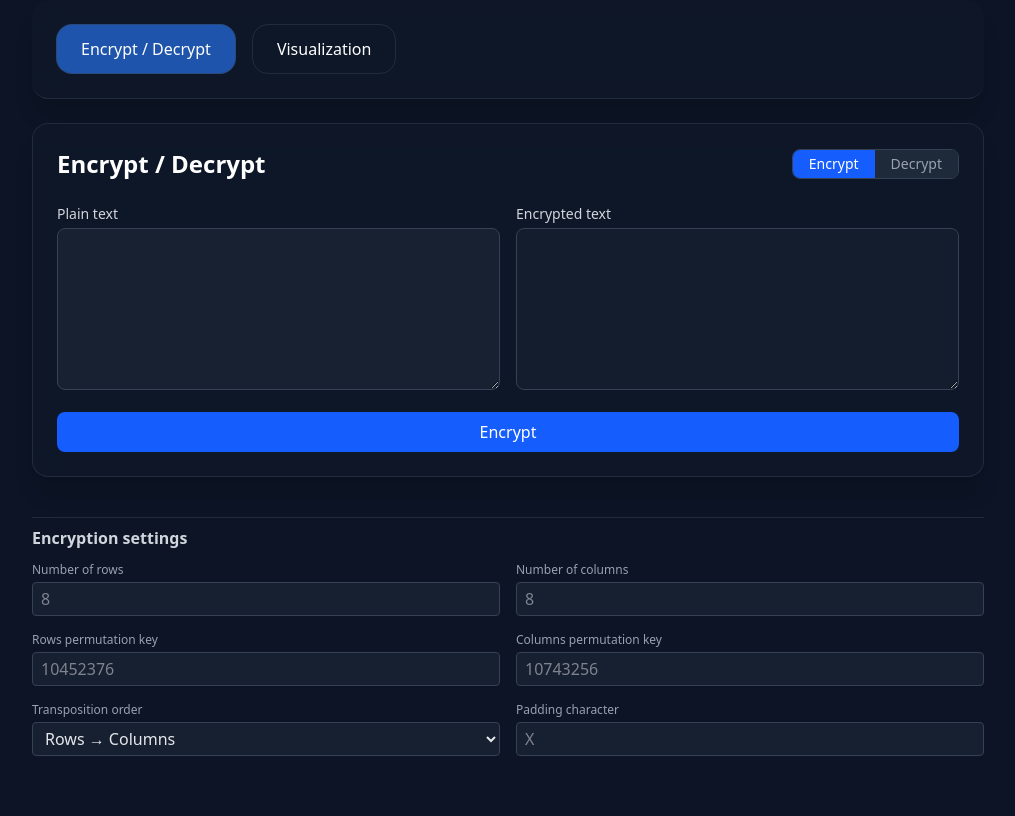
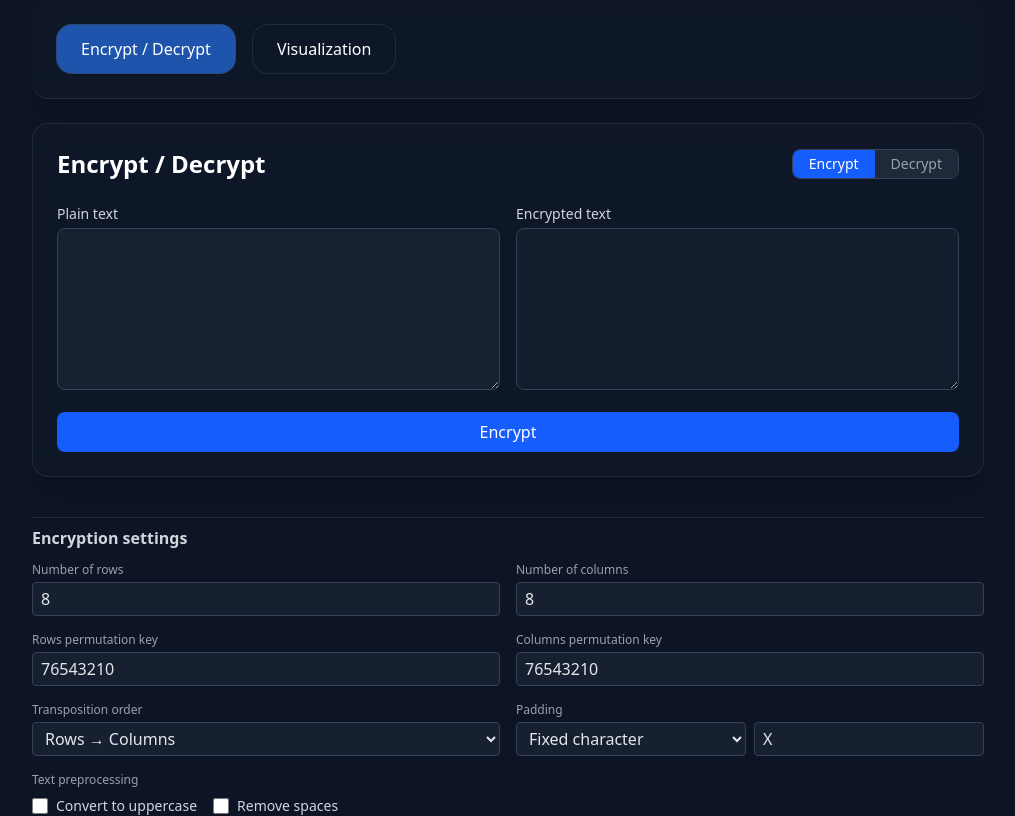
Before and after one commit to K1rtz/cipher-viz, a React (Vite) app: page / in a window 1280 px wide. Shown: the whole page, without its empty margins (132-1147 px from the left). Built offline with nearby package versions, Linux system fonts and the light colour scheme.

Commit message:
chore(frontend): refactor EncryptForm, add structure for cipher functions

```diff
--- a/src/components/EncryptForm.jsx
+++ b/src/components/EncryptForm.jsx
@@ -1,22 +1,47 @@
-import React, { useState } from "react";
+import React, {useEffect, useState} from "react";
 
 function EncryptForm() {
-  const [mode, setMode] = useState('encrypt'); // encrypt | decrypt
-  const [inputText, setInputText] = useState('');
-  const [outputText, setOutputText] = useState('');
+  const [config, setConfig] = useState({
+    mode: "encrypt", // encrypt | decrypt
+    inputText: "",
+    outputText: "",
+
+    uppercase: false,
+    removeSpaces: false,
+
+    numberOfRows: "8",
+    numberOfCols: "8",
+    rowKey: "76543210",
+    columnKey: "76543210",
+    transpositionOrder: "rows-first", // rows-first | cols-first
+
+    paddingStrategy: "fixed", // fixed | random | repeat
+    paddingChar: "X",
+  });
+
+  const updateConfig = (field, value) => {
+    setConfig((prev) => ({
+      ...prev,
+      [field]: value,
+    }));
+  };
+
+  useEffect(() => {
+    console.log(config);
+  },[config]);
+
 
   const handleProcess = () => {
-    // placeholder logika
-    const result = inputText.split('').reverse().join('');
-    setOutputText(result);
+
+    const result = ""; // placeholder
+    updateConfig("outputText", result);
   };
 
   return (
-    <div className="flex flex-col min-w-[800px] ">
+    <div className="flex flex-col min-w-[800px]">
       {/* Main card */}
       <div className="flex px-6 pt-6 items-center justify-center">
-        <div className="w-full  bg-gray-900/80 backdrop-blur-md border border-gray-700/50 rounded-2xl p-6 shadow-xl">
-
+        <div className="w-full bg-gray-900/80 backdrop-blur-md border border-gray-700/50 rounded-2xl p-6 shadow-xl">
           {/* Header */}
           <div className="flex items-center justify-between mb-6">
             <h2 className="text-2xl font-bold text-white">
@@ -26,21 +51,21 @@ function EncryptForm() {
             {/* Mode toggle */}
             <div className="flex rounded-lg overflow-hidden border border-gray-700">
               <button
-                onClick={() => setMode('encrypt')}
+                onClick={() => updateConfig("mode", "encrypt")}
                 className={`px-4 py-1 text-sm transition-colors ${
-                  mode === 'encrypt'
-                    ? 'bg-blue-600 text-white'
-                    : 'bg-gray-800 text-gray-400 hover:text-gray-200'
+                  config.mode === "encrypt"
+                    ? "bg-blue-600 text-white"
+                    : "bg-gray-800 text-gray-400 hover:text-gray-200"
                 }`}
               >
                 Encrypt
               </button>
               <button
-                onClick={() => setMode('decrypt')}
+                onClick={() => updateConfig("mode", "decrypt")}
                 className={`px-4 py-1 text-sm transition-colors ${
-                  mode === 'decrypt'
-                    ? 'bg-blue-600 text-white'
-                    : 'bg-gray-800 text-gray-400 hover:text-gray-200'
+                  config.mode === "decrypt"
+                    ? "bg-blue-600 text-white"
+                    : "bg-gray-800 text-gray-400 hover:text-gray-200"
                 }`}
               >
                 Decrypt
@@ -50,26 +75,28 @@ function EncryptForm() {
 
           {/* Inputs */}
           <div className="grid grid-cols-1 md:grid-cols-2 gap-4">
-            {/* Input */}
             <div>
               <label className="block text-sm text-gray-300 mb-1">
-                {mode === 'encrypt' ? 'Plain text' : 'Cipher text'}
+                {config.mode === "encrypt" ? "Plain text" : "Cipher text"}
               </label>
               <textarea
-                value={inputText}
-                onChange={(e) => setInputText(e.target.value)}
+                value={config.inputText}
+                onChange={(e) =>
+                  updateConfig("inputText", e.target.value)
+                }
                 rows={6}
                 className="w-full text-gray-200 bg-gray-800/60 rounded-lg px-3 py-2 border border-gray-700 focus:outline-none focus:ring-2 focus:ring-blue-500"
               />
             </div>
 
-            {/* Output */}
             <div>
               <label className="block text-sm text-gray-300 mb-1">
-                {mode === 'encrypt' ? 'Encrypted text' : 'Decrypted text'}
+                {config.mode === "encrypt"
+                  ? "Encrypted text"
+                  : "Decrypted text"}
               </label>
               <textarea
-                value={outputText}
+                value={config.outputText}
                 readOnly
                 rows={6}
                 className="w-full text-gray-300 bg-gray-800/40 rounded-lg px-3 py-2 border border-gray-700 cursor-not-allowed"
@@ -77,18 +104,17 @@ function EncryptForm() {
             </div>
           </div>
 
-          {/* Action button */}
           <button
             onClick={handleProcess}
             className="w-full mt-4 bg-blue-600 hover:bg-blue-700 text-white font-medium py-2 rounded-lg transition-colors"
           >
-            {mode === 'encrypt' ? 'Encrypt' : 'Decrypt'}
+            {config.mode === "encrypt" ? "Encrypt" : "Decrypt"}
           </button>
         </div>
       </div>
 
       {/* Settings */}
-      <div className="mt-6  px-6  pt-4">
+      <div className="mt-6 px-6 pt-4">
         <h3 className="text-md border-t pt-2 font-semibold border-gray-700/50 text-gray-300 mb-3">
           Encryption settings
         </h3>
@@ -100,6 +126,10 @@ function EncryptForm() {
             </label>
             <input
               type="text"
+              value={config.numberOfRows}
+              onChange={(e) =>
+                updateConfig("numberOfRows", e.target.value)
+              }
               className="w-full bg-gray-800/60 text-gray-200 px-2 py-1 rounded border border-gray-700"
               placeholder="8"
             />
@@ -111,6 +141,10 @@ function EncryptForm() {
             </label>
             <input
               type="text"
+              value={config.numberOfCols}
+              onChange={(e) =>
+                updateConfig("numberOfCols", e.target.value)
+              }
               className="w-full bg-gray-800/60 text-gray-200 px-2 py-1 rounded border border-gray-700"
               placeholder="8"
             />
@@ -122,8 +156,12 @@ function EncryptForm() {
             </label>
             <input
               type="text"
+              value={config.rowKey}
+              onChange={(e) =>
+                updateConfig("rowKey", e.target.value)
+              }
               className="w-full bg-gray-800/60 text-gray-200 px-2 py-1 rounded border border-gray-700"
-              placeholder="10452376"
+              placeholder="76543210"
             />
           </div>
 
@@ -133,8 +171,12 @@ function EncryptForm() {
             </label>
             <input
               type="text"
+              value={config.columnKey}
+              onChange={(e) =>
+                updateConfig("columnKey", e.target.value)
+              }
               className="w-full bg-gray-800/60 text-gray-200 px-2 py-1 rounded border border-gray-700"
-              placeholder="10743256"
+              placeholder="76543210"
             />
           </div>
 
@@ -142,22 +184,88 @@ function EncryptForm() {
             <label className="block text-xs text-gray-400 mb-1">
               Transposition order
             </label>
-            <select className="w-full bg-gray-800/60 text-gray-200 px-2 py-1 rounded border border-gray-700">
-              <option>Rows → Columns</option>
-              <option>Columns → Rows</option>
+            <select
+              value={config.transpositionOrder}
+              onChange={(e) =>
+                updateConfig("transpositionOrder", e.target.value)
+              }
+              className="w-full bg-gray-800/60 text-gray-200 px-2 py-1 rounded border border-gray-700"
+            >
+              <option value="rows-first">Rows → Columns</option>
+              <option value="cols-first">Columns → Rows</option>
             </select>
           </div>
 
           <div>
             <label className="block text-xs text-gray-400 mb-1">
-              Padding character
+              Padding
             </label>
-            <input
-              type="text"
-              maxLength={1}
-              className="w-full bg-gray-800/60 text-gray-200 px-2 py-1 rounded border border-gray-700"
-              placeholder="X"
-            />
+
+            <div className="grid grid-cols-2 gap-2">
+              <select
+                value={config.paddingStrategy}
+                onChange={(e) =>
+                  updateConfig("paddingStrategy", e.target.value)
+                }
+                className="bg-gray-800/60 text-gray-200 px-2 py-1 rounded border border-gray-700"
+              >
+                <option value="fixed">Fixed character</option>
+                <option value="random">Random characters</option>
+                <option value="repeat">Repeat plaintext</option>
+              </select>
+
+              <input
+                type="text"
+                maxLength={1}
+                value={
+                  config.paddingStrategy === "fixed"
+                    ? config.paddingChar
+                    : ""
+                }
+                onChange={(e) =>
+                  updateConfig("paddingChar", e.target.value)
+                }
+                disabled={config.paddingStrategy !== "fixed"}
+                placeholder="X"
+                className={`px-2 py-1 rounded border ${
+                  config.paddingStrategy === "fixed"
+                    ? "bg-gray-800/60 text-gray-200 border-gray-700"
+                    : "bg-gray-800/30 text-gray-500 border-gray-700 cursor-not-allowed"
+                }`}
+              />
+            </div>
+          </div>
+
+          <div>
+            <label className="block text-xs text-gray-400 mb-2">
+              Text preprocessing
+            </label>
+
+            <div className="flex gap-4">
+              <label className="flex items-center gap-2 text-sm text-gray-300 cursor-pointer">
+                <input
+                  type="checkbox"
+                  checked={config.uppercase}
+                  onChange={(e) =>
+                    updateConfig("uppercase", e.target.checked)
+                  }
+                  className="w-4 h-4"
+                />
+                Convert to uppercase
+              </label>
+
+              <label className="flex items-center gap-2 text-sm text-gray-300 cursor-pointer">
+                <input
+                  type="checkbox"
+                  checked={config.removeSpaces}
+                  onChange={(e) =>
+                    updateConfig("removeSpaces", e.target.checked)
+                  }
+                  className="w-4 h-4"
+                />
+                Remove spaces
+              </label>
+            </div>
           </div>
         </div>
       </div>
--- /dev/null
+++ b/src/crypto/doubleTransposition/decrypt.js
@@ -0,0 +1,4 @@
+export function decryptDoubleTransposition(config) {
+  // obrnuti redosled operacija
+  // return plainText;
+}
--- /dev/null
+++ b/src/crypto/doubleTransposition/encrypt.js
@@ -0,0 +1,8 @@
+export function encryptDoubleTransposition(config) {
+  // 1. preprocess
+  // 2. fill matrix
+  // 3. row permutation
+  // 4. column permutation
+  // 5. read cipher text
+  // return cipherText;
+}
--- /dev/null
+++ b/src/crypto/doubleTransposition/index.js
@@ -0,0 +1,3 @@
+export { encryptDoubleTransposition } from "./encrypt";
+export { decryptDoubleTransposition } from "./decrypt";
+export { validateConfig } from "./validateConfig";
--- /dev/null
+++ b/src/crypto/doubleTransposition/validateConfig.js
@@ -0,0 +1,15 @@
+export function validateConfig(config) {
+  if (!config.inputText?.trim()) {
+    return "Input text is empty";
+  }
+
+  if (config.rowKey.length !== Number(config.numberOfRows)) {
+    return "Row key length mismatch";
+  }
+
+  if (config.columnKey.length !== Number(config.numberOfCols)) {
+    return "Column key length mismatch";
+  }
+
+  return null;
+}
```
Also changed, not shown: src/components/MatrixDisplay.jsx (+26 -7 lines).
